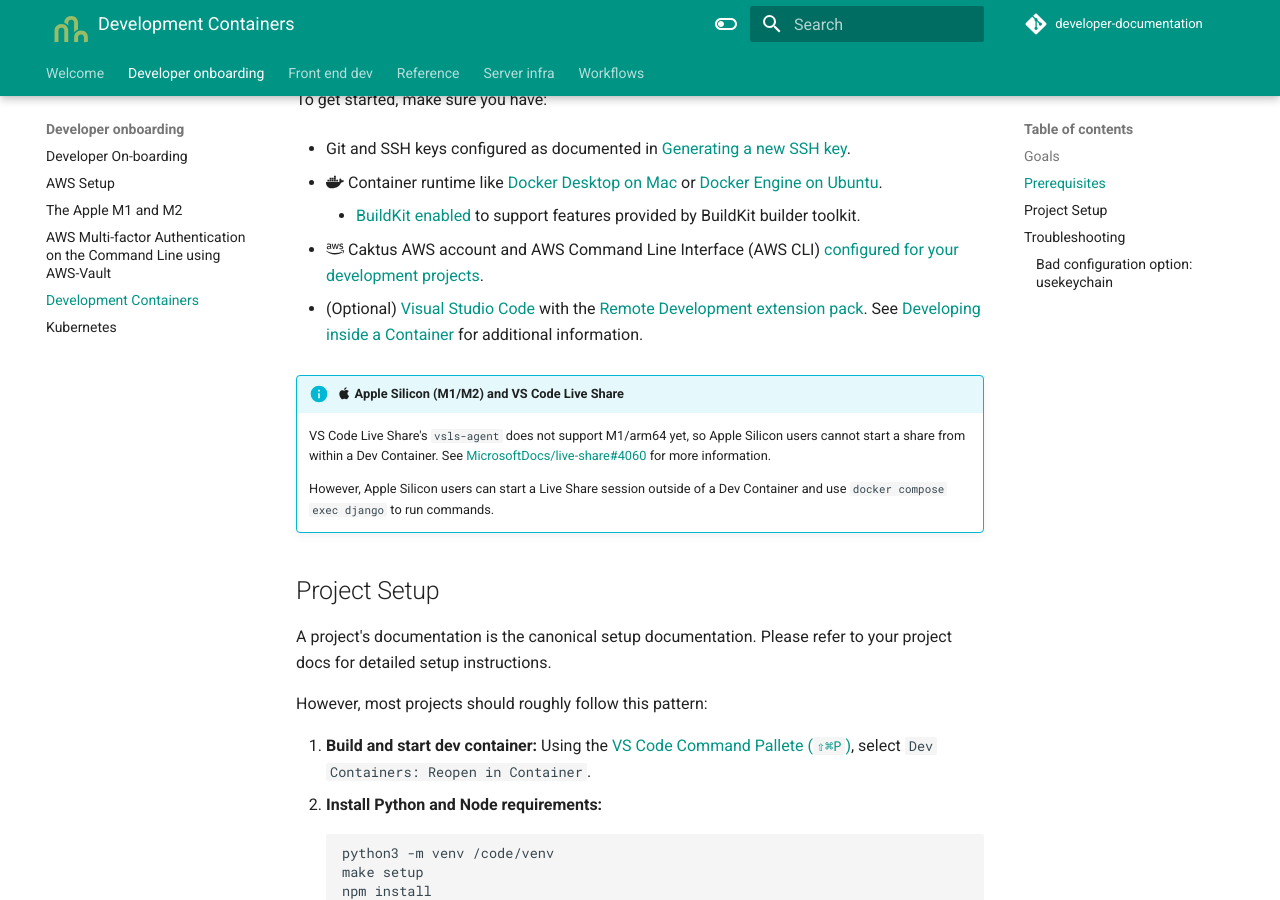
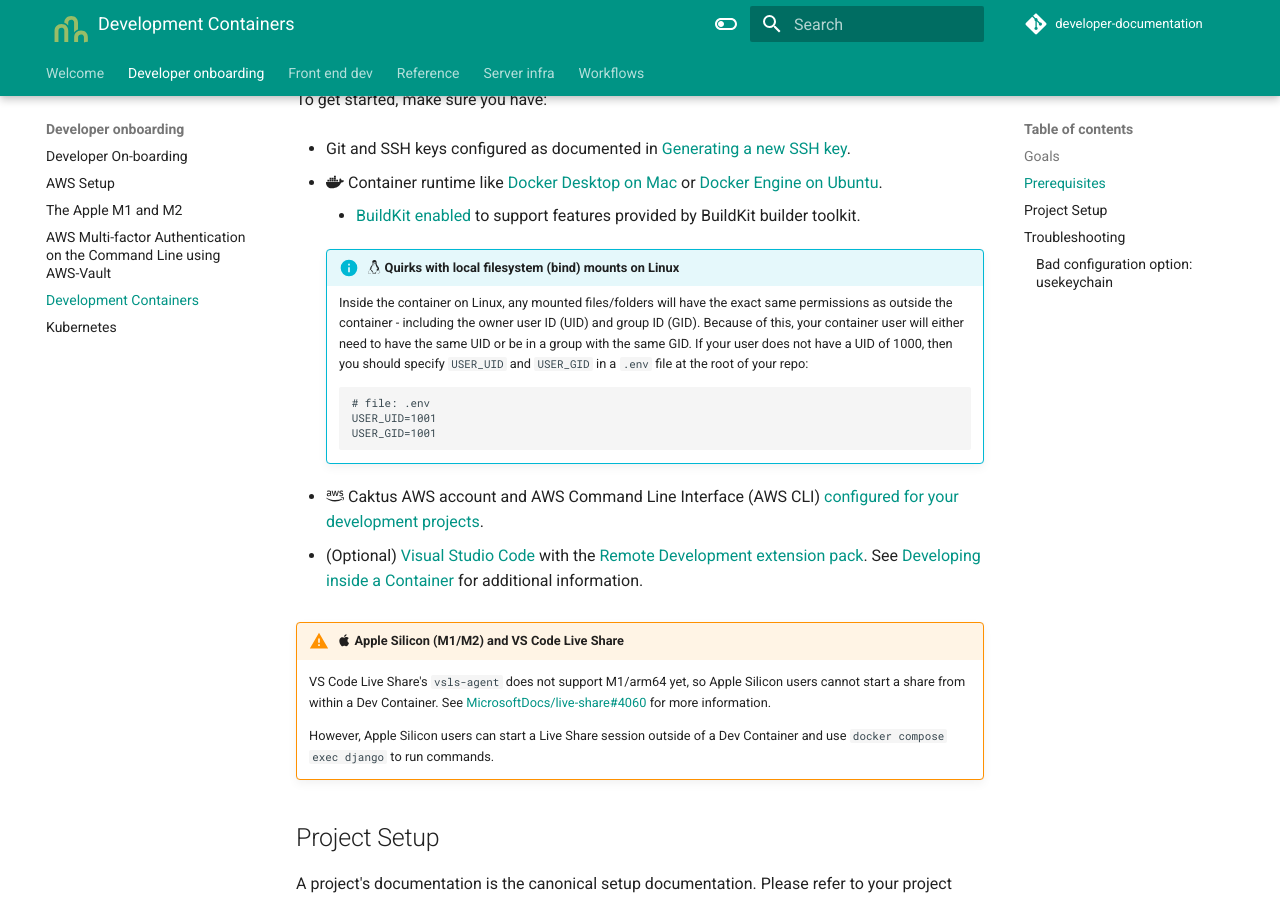
Before and after one commit to caktus/guidebook, an MkDocs documentation site: the page built from docs/developer-onboarding/dev-containers.md, in a window 1280 px wide and 900 px high, scrolled down 627 px. Built offline with MkDocs 1.6.1 and Material for MkDocs 9.7.7, drawn with Linux system fonts in a browser that asks for light colours; comment, search, counter and statistics services are not loaded.

Commit message:
add note about linux filesystem bind mounts

````diff
--- a/docs/developer-onboarding/dev-containers.md
+++ b/docs/developer-onboarding/dev-containers.md
@@ -22,11 +22,21 @@
 
     * [BuildKit enabled](https://docs.docker.com/develop/develop-images/build_enhancements/) to support features provided by BuildKit builder toolkit.
 
+    !!! info ":fontawesome-brands-linux: Quirks with local filesystem (bind) mounts on Linux"
+
+        Inside the container on Linux, any mounted files/folders will have the exact same permissions as outside the container - including the owner user ID (UID) and group ID (GID). Because of this, your container user will either need to have the same UID or be in a group with the same GID. If your user does not have a UID of 1000, then you should specify `USER_UID` and `USER_GID` in a `.env` file at the root of your repo:
+
+        ```
+        # file: .env
+        USER_UID=1001
+        USER_GID=1001
+        ```
+
 * :fontawesome-brands-aws: Caktus AWS account and AWS Command Line Interface (AWS CLI) [configured for your development projects](AWS.md).
 
 * (Optional) [Visual Studio Code](https://code.visualstudio.com/) with the [Remote Development extension pack](https://aka.ms/vscode-remote/download/extension). See [Developing inside a Container](https://code.visualstudio.com/docs/remote/containers) for additional information.
 
-!!! info ":material-apple: Apple Silicon (M1/M2) and VS Code Live Share"
+!!! warning ":material-apple: Apple Silicon (M1/M2) and VS Code Live Share"
 
     VS Code Live Share's `vsls-agent` does not support M1/arm64 yet, so Apple Silicon users cannot start a share from within a Dev Container. See [MicrosoftDocs/live-share#4060](https://github.com/MicrosoftDocs/live-share/issues/4060) for more information.
 
````
